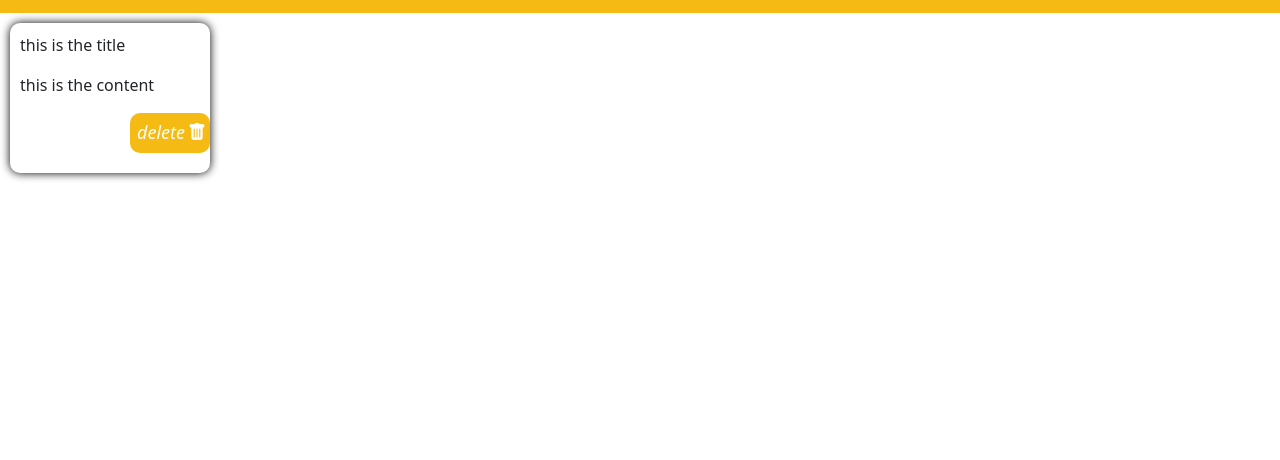
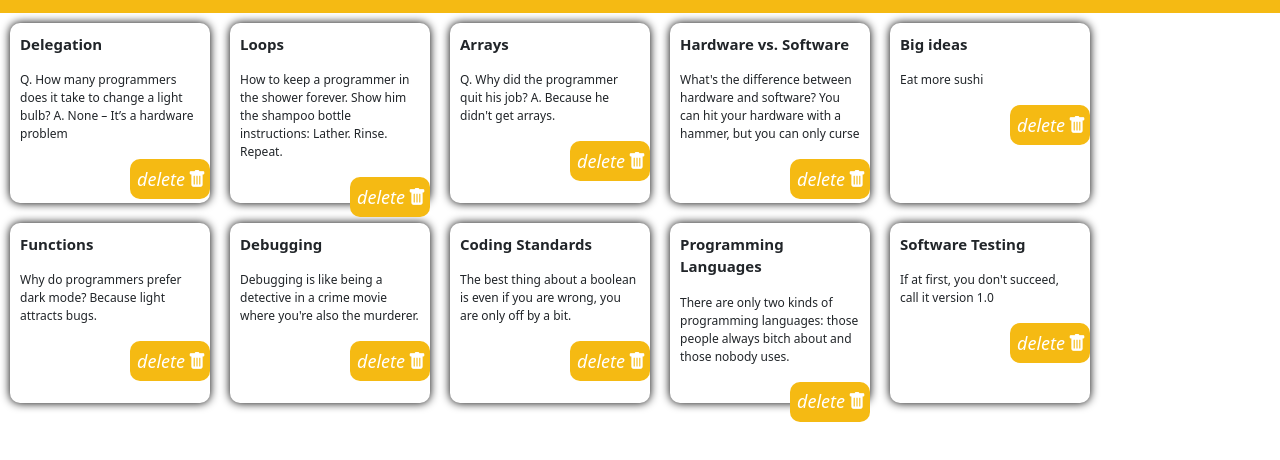
Before and after one commit to Akashiutchiha/JavaScrpit, a React app in the folder todoapp/: page / in a window 1280 px wide. Shown: the part 56-516 px from the top of the page. Built offline with nearby package versions, Linux system fonts and the light colour scheme; a web font is replaced by a local one.

Commit message:
feat: Populated the site

```diff
--- a/todoapp/src/components/header.js
+++ b/todoapp/src/components/header.js
@@ -2,7 +2,7 @@ const Header = () => {
     return (
         <div className="header">
             <p>Todo App</p>
-            <p><i class="plus bi bi-plus-circle"></i></p>
+            <p ><i class="plus bi bi-plus-circle"></i></p>
         </div>
      );
 }
--- a/todoapp/src/components/index.css
+++ b/todoapp/src/components/index.css
@@ -27,10 +27,11 @@ code {
 
 .plus{
   padding-right: 15px;
+  font-weight: bold;
 }
 
 .Note{
-  height: 150px;
+  height: 180px;
   width: 200px;
   box-shadow: black 0px 0px 10px;
   margin: 10px;
@@ -40,6 +41,8 @@ code {
 
 .notes{
   display: flex;
+  flex-direction: row;
+  flex-wrap: wrap;
 }
 .delete{
   background-color: #f5ba13;
@@ -53,7 +56,16 @@ code {
   margin-left: 110px;
   justify-content: center;
   align-items: center;
+  position: absolute;
 }
 .delete i{
   margin-left: 3px;
 }
+
+.title{
+  font-size: 15px;
+  font-weight: bold;
+}
+.content{
+  font-size: 12px;
+}
--- a/todoapp/src/components/note.js
+++ b/todoapp/src/components/note.js
@@ -1,14 +1,20 @@
+import notes from '../notes'
+
 const Note = () => {
+
     return (
-        <div className="Note">
-            <p className="title">this is the title</p>
-            <p className="content">this is the content</p>
-            <div className="delete">
-                <i>delete</i>
-                <i class="bi bi-trash-fill"></i>
-            </div>
+        <div className='notes'>
+       {notes.map((note) => {
+        return ( <div key={note.id} className="Note">
+        <p className="title">{note.title}</p>
+        <p className="content">{note.content.split(" ").slice(0, 20).join(" ")}</p>
+        <div className="delete">
+            <i>delete</i>
+            <i class="bi bi-trash-fill"></i>
         </div>
-
+    </div>);
+       })}
+        </div>
     );
 }
 export default Note;
--- /dev/null
+++ b/todoapp/src/notes.js
@@ -0,0 +1,62 @@
+const notes = [
+    {
+      key: 1,
+      title: "Delegation",
+      content:
+        "Q. How many programmers does it take to change a light bulb? A. None – It’s a hardware problem"
+    },
+    {
+      key: 2,
+      title: "Loops",
+      content:
+        "How to keep a programmer in the shower forever. Show him the shampoo bottle instructions: Lather. Rinse. Repeat."
+    },
+    {
+      key: 3,
+      title: "Arrays",
+      content:
+        "Q. Why did the programmer quit his job? A. Because he didn't get arrays."
+    },
+    {
+      key: 4,
+      title: "Hardware vs. Software",
+      content:
+        "What's the difference between hardware and software? You can hit your hardware with a hammer, but you can only curse at your software."
+    },
+    {
+      key: 5,
+      title: "Big ideas",
+      content: "Eat more sushi"
+    },
+    {
+      key: 6,
+      title: "Functions",
+      content:
+        "Why do programmers prefer dark mode? Because light attracts bugs."
+    },
+    {
+      key: 7,
+      title: "Debugging",
+      content:
+        "Debugging is like being a detective in a crime movie where you're also the murderer."
+    },
+    {
+      key: 8,
+      title: "Coding Standards",
+      content:
+        "The best thing about a boolean is even if you are wrong, you are only off by a bit."
+    },
+    {
+      key: 9,
+      title: "Programming Languages",
+      content:
+        "There are only two kinds of programming languages: those people always bitch about and those nobody uses."
+    },
+    {
+      key: 10,
+      title: "Software Testing",
+      content: "If at first, you don't succeed, call it version 1.0"
+    }
+  ];
+
+  export default notes;
```
Also changed, not shown: README.md, todoapp/src/components/createnote.js (added).
